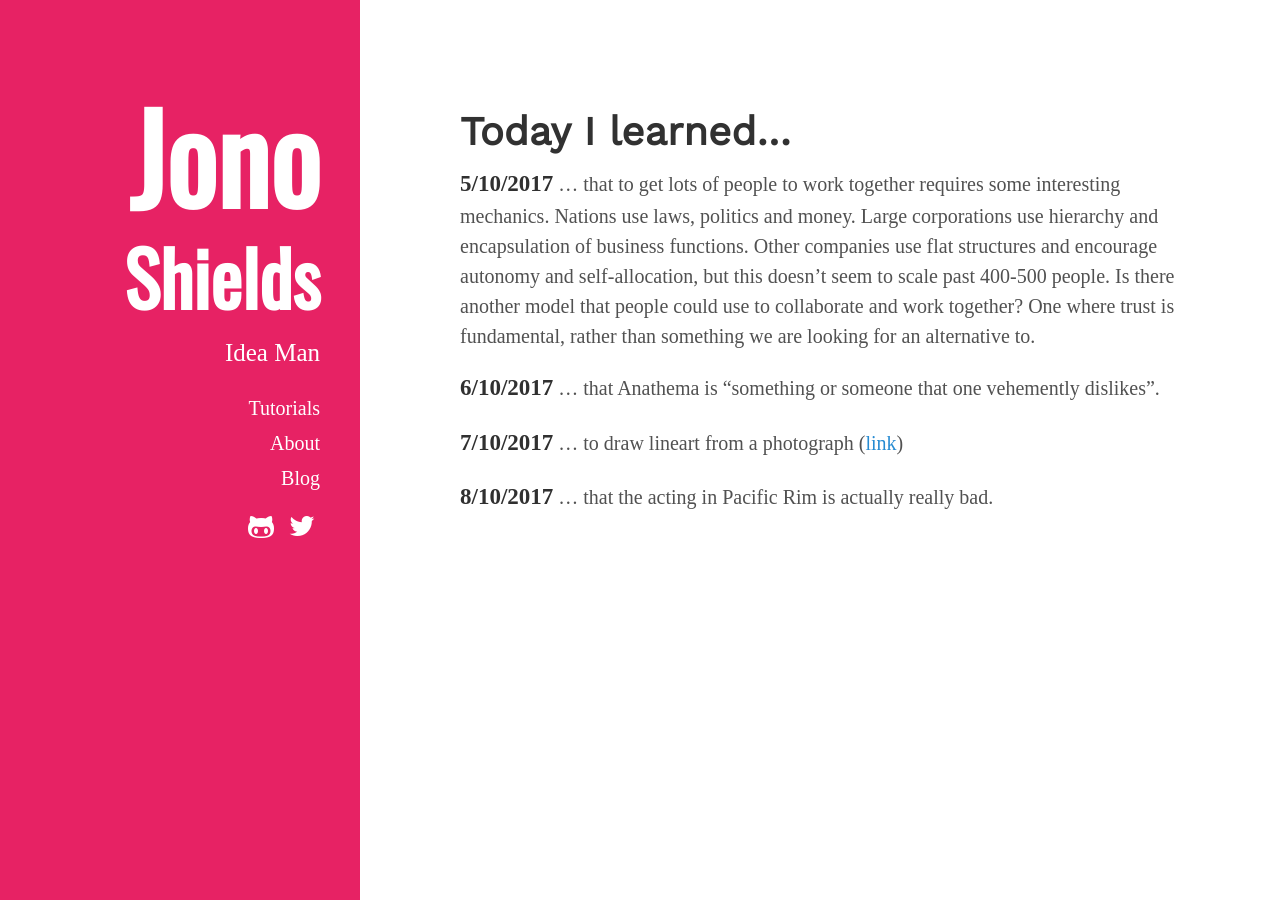
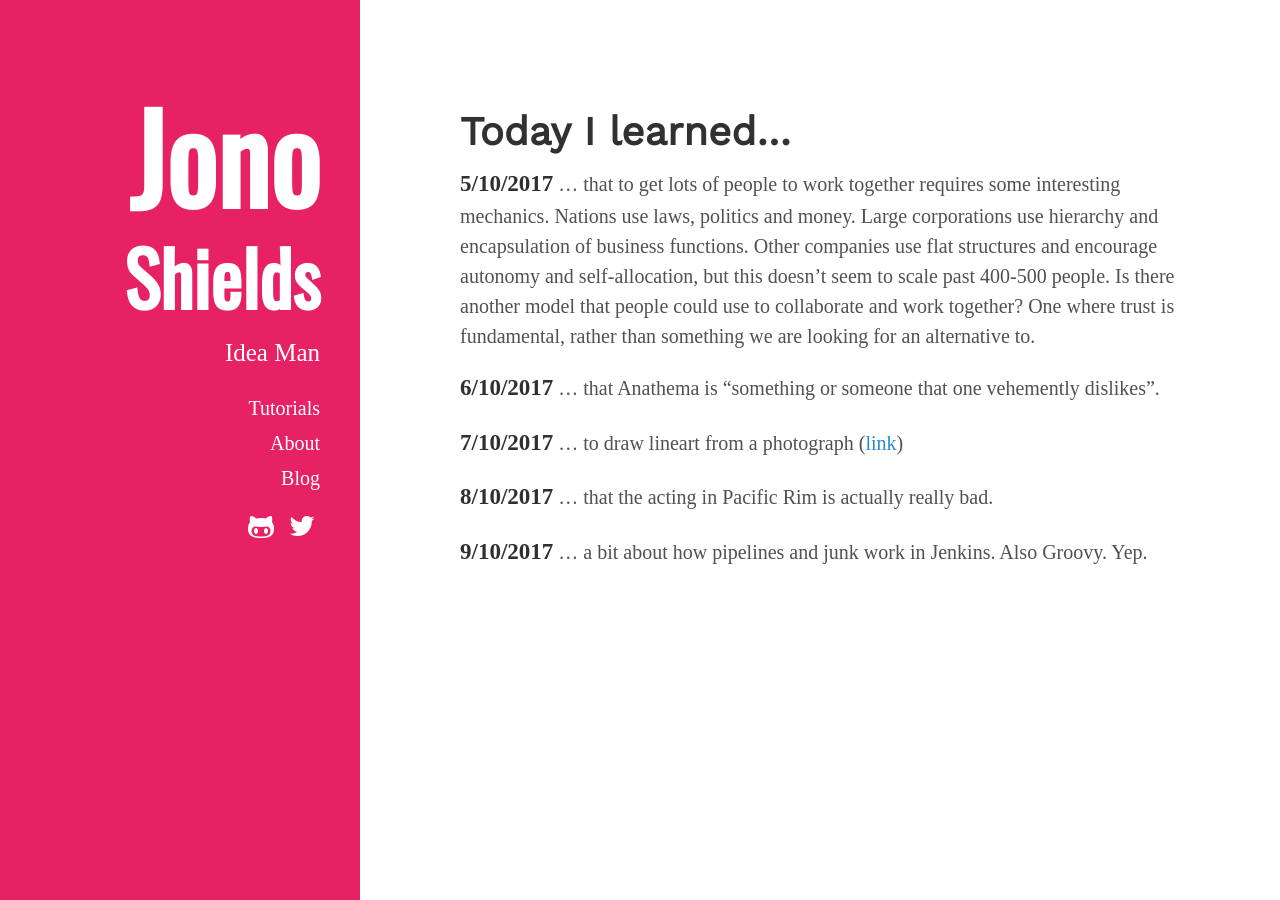
Before and after one commit to foopod/blog-2.0, a Jekyll site: the page built from learnings.md, in a window 1280 px wide. Built offline with Jekyll 4.4.1, drawn with Linux system fonts in a browser that asks for light colours; nearby versions of some CDN libraries; some web fonts are replaced.

Commit message:
Update learnings.md

```diff
--- a/learnings.md
+++ b/learnings.md
@@ -13,3 +13,5 @@ description: Jono learns something new everyday, this is proof
 **7/10/2017** ... to draw lineart from a photograph ([link](https://www.instagram.com/p/BZ7xq28hxEk/))
 
 **8/10/2017** ... that the acting in Pacific Rim is actually really bad.
+
+**9/10/2017** ... a bit about how pipelines and junk work in Jenkins. Also Groovy. Yep.
```
